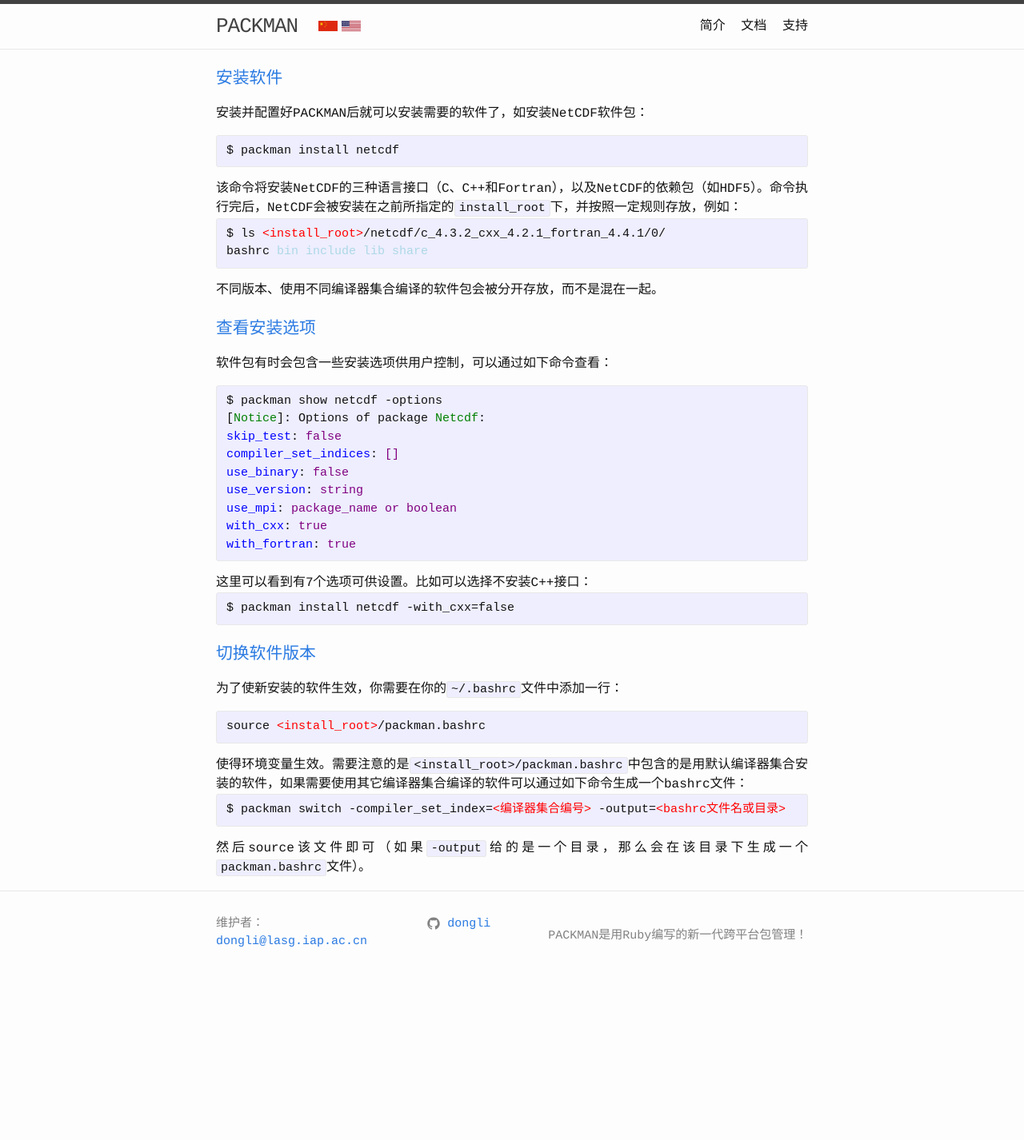
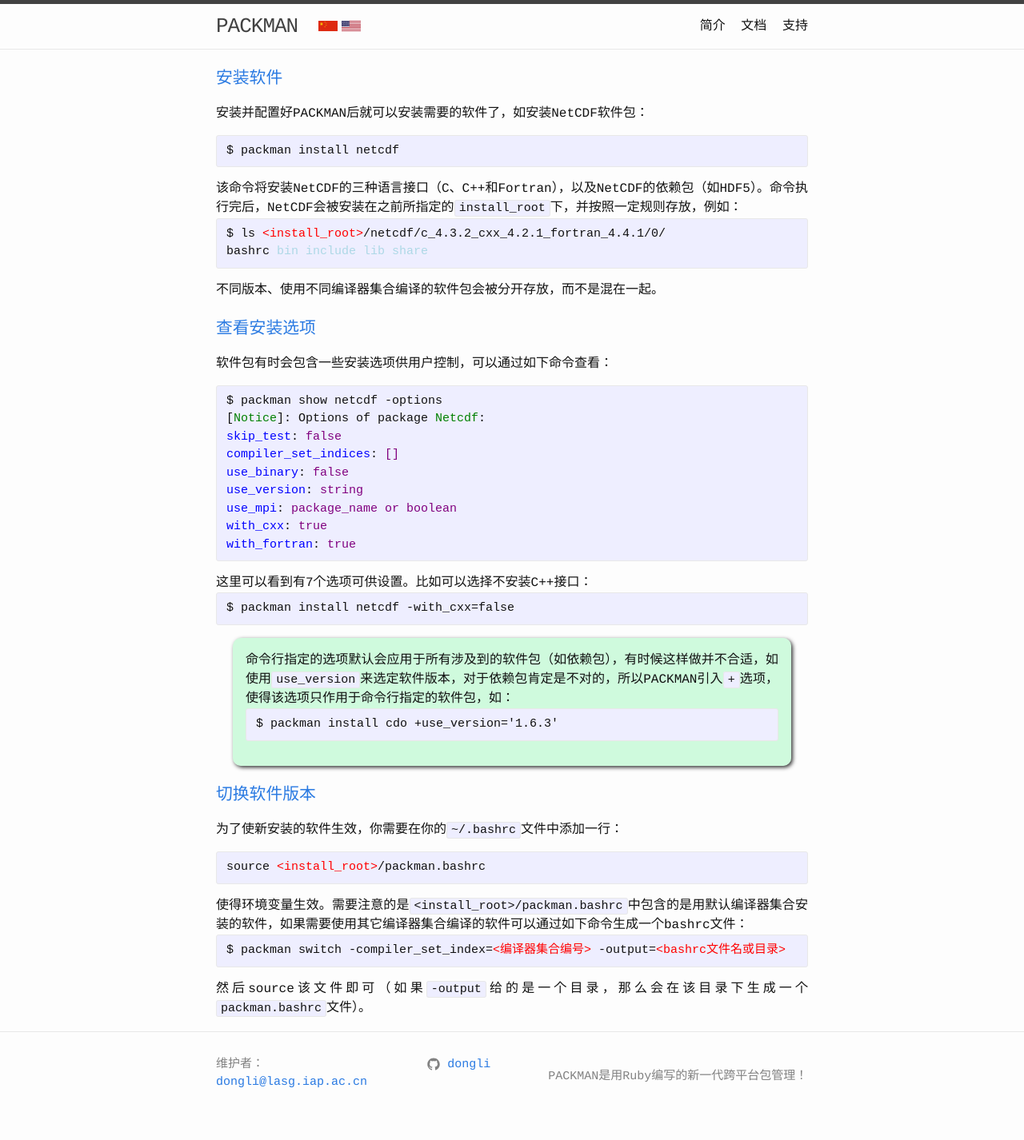
Before and after one commit to dongli/legacy-packman, a Jekyll site: the page built from zh/basic_usage.html, in a window 1280 px wide. Shown: the whole page at 80% size. Built offline with Jekyll 4.4.1, drawn with Linux system fonts in a browser that asks for light colours; before the commit the page ends 1250 px from its top, so only the background shows below that.

Commit message:
Add notice on '+' options

```diff
--- a/en/basic_usage.html
+++ b/en/basic_usage.html
@@ -34,6 +34,12 @@
 <pre>
 $ packman install netcdf -with_cxx=false
 </pre>
+	<div class="notice">
+		The options specified in the command line will apply to all the relevant packages (i.e., dependent packages). Sometimes, this may cause conflicts. For example use <code>use_version</code> option to choose the desired package version, but this version should not be imposed on the dependent packages. Therefore, PACKMAN introduce <code>+</code> option to limit the scope of options to the packages on the command line as:
+<pre>
+$ packman install cdo +use_version='1.6.3'
+</pre>
+	</div>
 </p>
 
 <h1><a name="SwitchPackageVersion">Switch package version</a></h1>
--- /dev/null
+++ b/en/support.html
@@ -0,0 +1,4 @@
+---
+layout: en-section
+title: Support
+---
--- a/zh/basic_usage.html
+++ b/zh/basic_usage.html
@@ -35,6 +35,12 @@
 <pre>
 $ packman install netcdf -with_cxx=false
 </pre>
+	<div class="notice">
+		命令行指定的选项默认会应用于所有涉及到的软件包（如依赖包），有时候这样做并不合适，如使用<code>use_version</code>来选定软件版本，对于依赖包肯定是不对的，所以PACKMAN引入<code>+</code>选项，使得该选项只作用于命令行指定的软件包，如：
+<pre>
+$ packman install cdo +use_version='1.6.3'
+</pre>
+	</div>
 </p>
 
 <h1><a name="切换软件版本">切换软件版本</a></h1>
```
